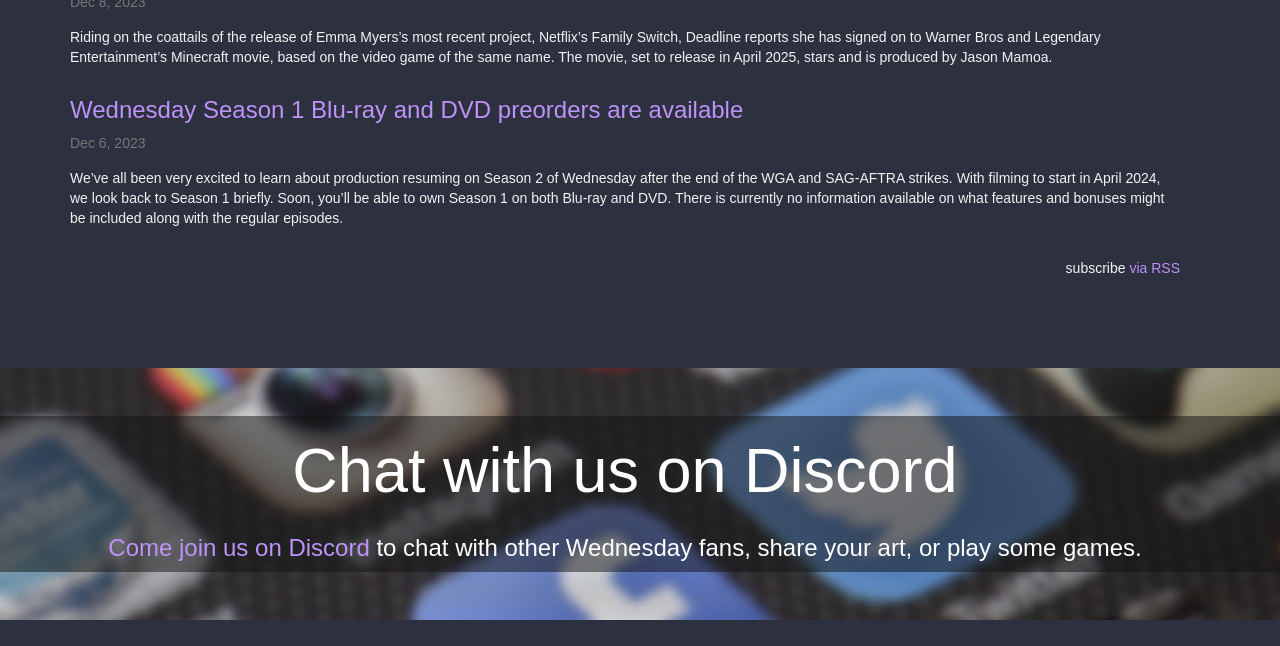
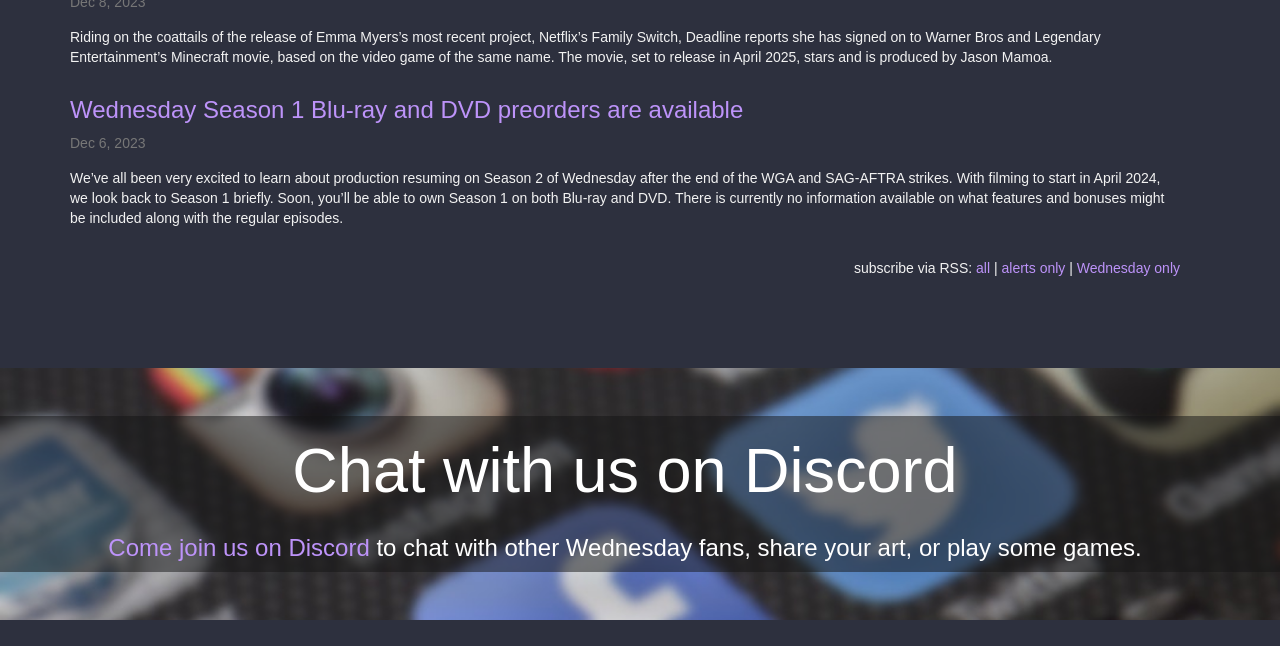
Before and after one commit to Totengeist/wednesdayseries.com, a Jekyll site: the page built from index.html, in a window 1280 px wide and 900 px high, scrolled down 355 px, cut to the strip 0-646 px from the top of the window. Built offline with Jekyll 4.4.1, drawn with Linux system fonts in a browser that asks for light colours; nearby versions of some CDN libraries; the list of posts is cut into pages by our own code.

Commit message:
Layout: Add all three feeds to homepage

```diff
--- a/index.html
+++ b/index.html
@@ -45,7 +45,11 @@
 				</div>
 				{% endif %}
 
-				<p class="rss-subscribe">subscribe <a href="{{ "/feed.xml" | relativize_url }}">via RSS</a></p>
+				<p class="rss-subscribe">subscribe via RSS:
+					<a href="{{ '/feed.xml' | relativize_url }}">all</a> |
+					<a href="{{ '/feed-alerts.xml' | relativize_url }}">alerts only</a> |
+					<a href="{{ '/feed-wednesday.xml' | relativize_url }}">Wednesday only</a>
+					</p>
 
 			</div>
 		</div>
```
